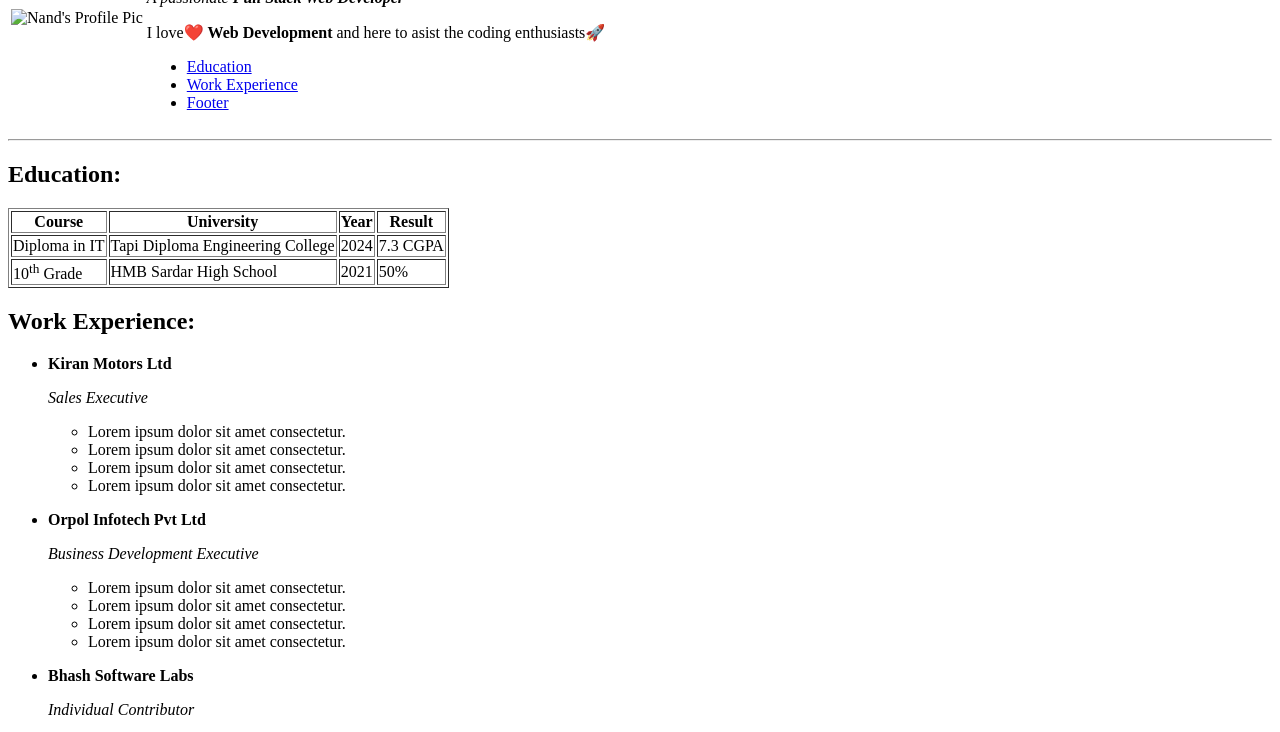
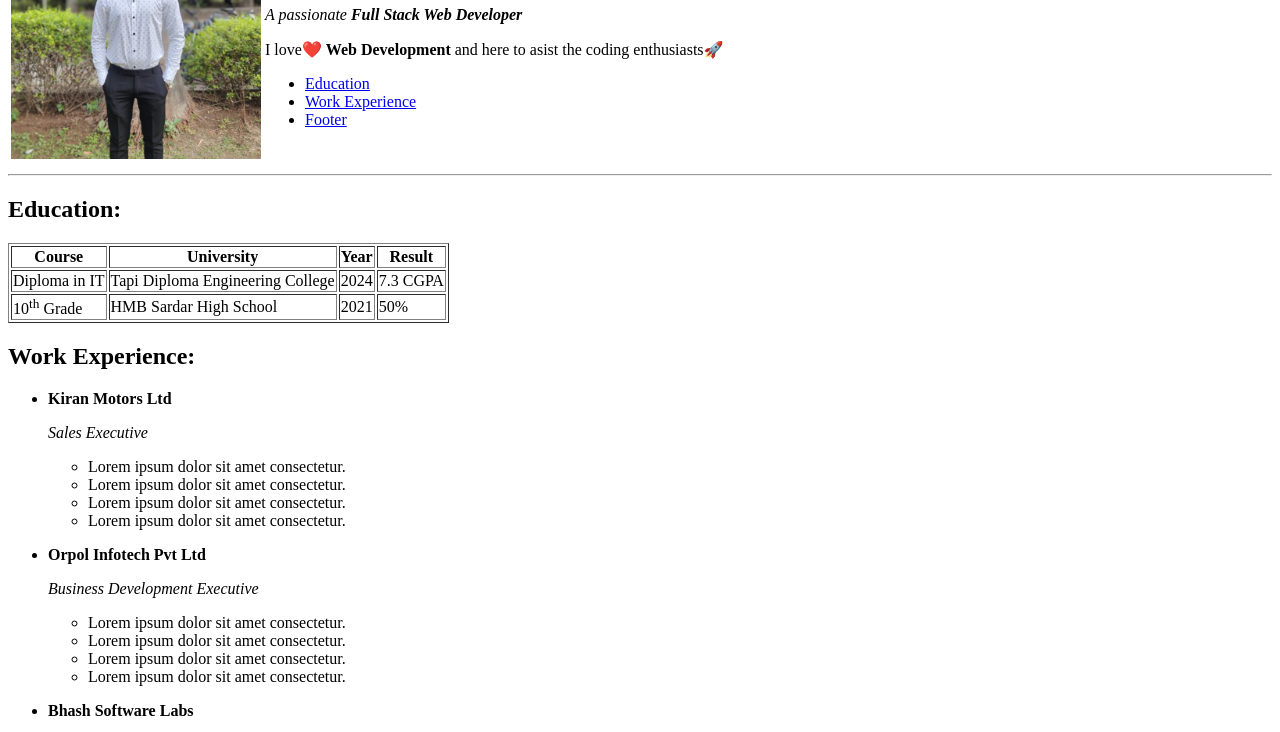
Before and after one commit to NandTavadia/resume_in_html, a plain HTML site: page index.html in a window 1280 px wide. Shown: the part 102-834 px from the top of the page. Drawn offline with Linux system fonts and the light colour scheme.

Commit message:
Fix HTML encoding and update image source

```diff
--- a/index.html
+++ b/index.html
@@ -12,7 +12,7 @@
             <tr>
                 <td>
                     <img
-                        src="Images/profile-img.jpg"
+                        src="profile-img.jpg"
                         alt="Nand's Profile Pic"
                         height="250"
                     />
@@ -139,4 +139,5 @@
     </footer>
 
 </body>
+
 </html>
```
